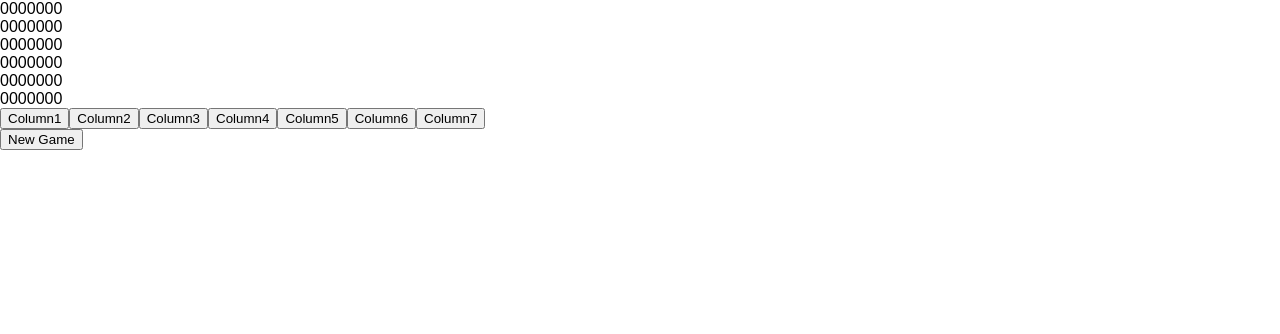
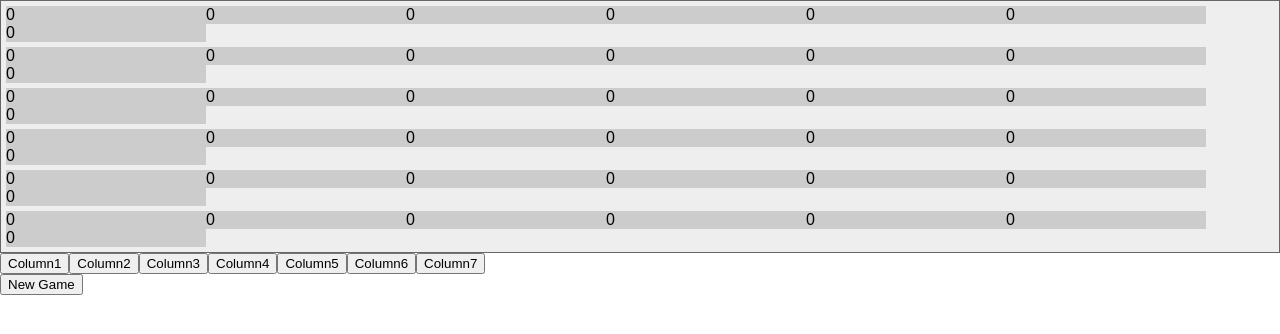
Before and after one commit to jroyals2/connect, a React (Create React App) app in the folder client/: page /game in a window 1280 px wide. Shown: the top 334 px of the page. Built offline with nearby package versions, Linux system fonts and the light colour scheme.

Commit message:
added a game grid setup

```diff
--- a/client/src/components/Game.jsx
+++ b/client/src/components/Game.jsx
@@ -1,4 +1,28 @@
 import React, { Component } from 'react';
+import styled from 'styled-components'
+
+const GameGrid = styled.div`
+display: table;
+width: auto;
+background-color: #eee;
+border: 1px solid #666666;
+border-spacing: 5px;
+
+`
+
+const GameRows = styled.div`
+display: table-row;
+width: auto;
+clear: both;
+
+`
+
+const GameColumns = styled.div`
+float: left;
+display: table-column;
+width: 200px;
+background-color: #ccc;
+`
 
 class Game extends Component {
 
@@ -108,12 +132,19 @@ class Game extends Component {
 
 
     render() {
+
         return (
             <div>
+                <GameGrid>
                 {this.state.gameBoard.map((array, index) => {
-                    return <div index={index}>{array}</div>
+                    return <GameRows
+                     key={index}>{array.map((each)=>{
+                         return <GameColumns>{each}</GameColumns>
+                     })}</GameRows>
                 })}
+                </GameGrid>
                 <div>
+
                     <button onClick={() => this.playerMove(0)}>Column1</button>
                     <button onClick={() => this.playerMove(1)}>Column2</button>
                     <button onClick={() => this.playerMove(2)}>Column3</button>
```
